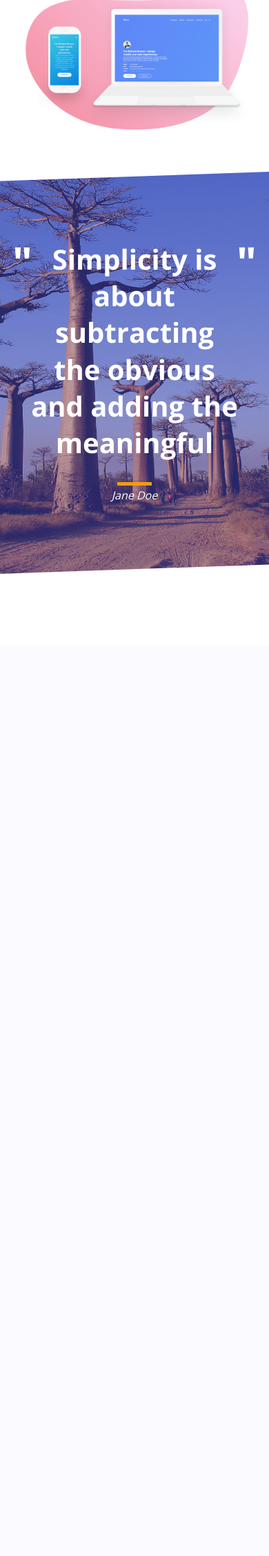
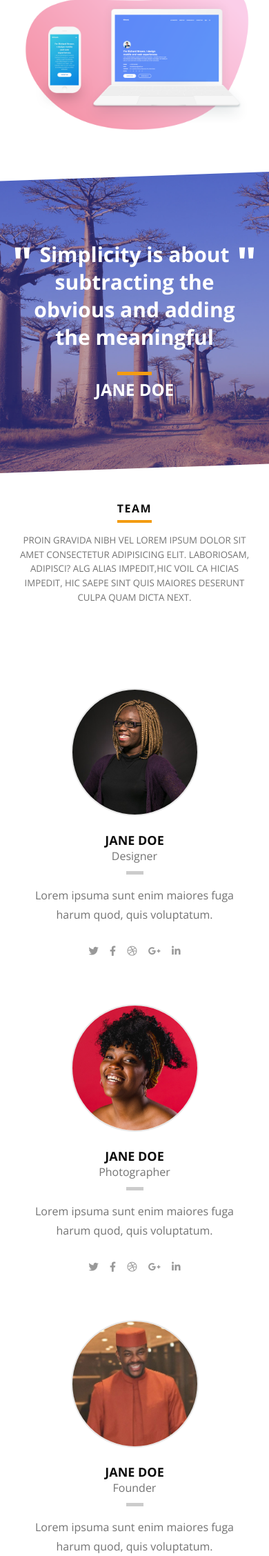
Before and after one commit to yanndeo/mini-template-html-css, a PHP site: page /index.html in a window 390 px wide. Shown: the part 2609-4865 px from the top of the page at 69% size. Before the commit the page ends 3441 px from the top, so only its background shows below. Run offline with PHP 8.4, Linux system fonts and the light colour scheme; some libraries are stand-ins or nearby versions.

Commit message:
section team & responsive

```diff
--- a/css/app.css
+++ b/css/app.css
@@ -64,11 +64,11 @@ p {
   line-height: 28px; }
 
 blockquote {
-  font-size: clamp(2.5rem, 3vw, 2.8125rem);
+  font-size: clamp(1.875rem, 3vw, 2.8125rem);
   font-weight: bold;
   line-height: 1.33333; }
 
-.cite {
+cite {
   font-size: 1.5rem;
   text-transform: uppercase;
   font-style: normal;
@@ -80,6 +80,10 @@ blockquote {
 .important {
   color: #e74c3c;
   line-height: 28px; }
+
+.img-fluid {
+  max-width: 100%;
+  height: auto; }
 
 /* Layouts */
 .l-container {
@@ -496,6 +559,44 @@ blockquote {
     .quote-text:before, .quote-text:after {
       font-size: 6.875rem;
       line-height: 0.54545; } }
+
+.twitter,
+.facebook,
+.dribble,
+.google-plus,
+.linkedin {
+  color: #999999; }
+  .twitter:hover,
+  .facebook:hover,
+  .dribble:hover,
+  .google-plus:hover,
+  .linkedin:hover {
+    color: #f39c12; }
+  .twitter:before,
+  .facebook:before,
+  .dribble:before,
+  .google-plus:before,
+  .linkedin:before {
+    content: "\f0d5";
+    display: inline-block;
+    padding: 6px;
+    font-family: "Font Awesome 5 Brands";
+    font-weight: 400;
+    font-size: .9rem;
+    vertical-align: middle;
+    font-style: normal; }
+
+.twitter::before {
+  content: '\f099'; }
+
+.facebook::before {
+  content: '\f39e'; }
+
+.dribble::before {
+  content: '\f17d'; }
+
+.linkedin::before {
+  content: '\f0e1'; }
 
 .section-about .section-content {
   display: -webkit-box;
@@ -624,42 +725,105 @@ blockquote {
     .section-skills .section-content .content-image {
       width: 45%; } }
 
-.progress-bar {
-  margin-bottom: 1.875rem; }
-  .progress-bar:last-child {
-    margin-bottom: 0; }
-  .progress-bar .value {
-    color: #bfbfbf; }
-    .progress-bar .value:before {
-      content: "/";
-      display: inline-block;
-      padding: 0 8px; }
+.section-team-content {
+  display: -webkit-box;
+  display: -webkit-flex;
+  display: -ms-flexbox;
+  display: flex;
+  -webkit-box-pack: justify;
+  -webkit-justify-content: space-between;
+      -ms-flex-pack: justify;
+          justify-content: space-between;
+  -webkit-box-align: center;
+  -webkit-align-items: center;
+      -ms-flex-align: center;
+          align-items: center;
+  text-align: center;
+  -webkit-flex-wrap: wrap;
+      -ms-flex-wrap: wrap;
+          flex-wrap: wrap; }
 
-.progress-bar-title {
-  display: inline-block;
-  line-height: 40px;
+.card-team {
+  max-width: 100%;
+  padding: 27px;
+  border: 1px solid transparent;
+  border-top: 4px solid transparent; }
+  .card-team:hover {
+    border: 1px solid #e8e8e8;
+    border-top: 4px solid #f39c12;
+    -webkit-transition: .7s;
+    transition: .7s;
+    background: #f0f0f0; }
+    .card-team:hover .card-title:after {
+      background-color: #f39c12; }
+  .card-team .card-image {
+    width: 185px;
+    height: 185px;
+    border-radius: 50%;
+    margin: auto;
+    position: relative;
+    overflow: hidden;
+    border: 2px solid #e8e8e8;
+    text-align: center; }
+    .card-team .card-image img {
+      width: 626px;
+      object-fit: fill; }
+  .card-team .card-title {
+    margin-bottom: 16px;
+    padding-top: 26px;
+    cursor: pointer; }
+    .card-team .card-title .name {
+      font-size: 1.125rem;
+      font-weight: bold;
+      line-height: 1;
+      text-transform: uppercase;
+      color: #0d0d0d; }
+    .card-team .card-title .fonction {
+      font-size: 1rem;
+      font-weight: 400;
+      line-height: 1.25;
+      text-transform: capitalize; }
+    .card-team .card-title:after {
+      content: "";
+      display: block;
+      margin: 8px auto;
+      width: 1.5625rem;
+      height: 5px;
+      background-color: #cccccc; }
+  .card-team .card-footer {
+    text-align: center; }
+
+@media only screen and (min-width: 576px) {
+  .card-team {
+    width: 50%; } }
+
+@media only screen and (min-width: 992px) {
+  .card-team {
+    width: 25%; } }
+
+.stat {
+  display: -webkit-box;
+  display: -webkit-flex;
+  display: -ms-flexbox;
+  display: flex;
+  -webkit-box-pack: justify;
+  -webkit-justify-content: space-between;
+      -ms-flex-pack: justify;
+          justify-content: space-between;
+  -webkit-box-align: center;
+  -webkit-align-items: center;
+      -ms-flex-align: center;
+          align-items: center;
+  font-weight: 800;
+  font-size: 25px;
+  line-height: 33px; }
+
+.stat-description .numbers {
   text-transform: uppercase; }
 
-.progress-bar-content {
-  width: 100%;
-  max-width: 85%;
-  margin: 0 auto;
-  height: 10px;
-  position: relative;
-  background-color: #e6e6e6; }
-  .progress-bar-content span {
-    display: inline-block;
-    height: 100%;
-    position: absolute;
-    top: 0;
-    bottom: 0;
-    left: 0;
-    right: 0;
-    background-color: #f39c12; }
-
-@media only screen and (min-width: 992px) {
-  .progress-bar-content {
-    margin: unset; } }
+.stat-description .label {
+  font-weight: 600;
+  text-transform: capitalize; }
 
 /* Comment sont ecrites les règles
 
--- a/index.html
+++ b/index.html
@@ -67,7 +67,7 @@
 
 <div class="section-x">
     <!-- About -->
-    <section class=" section-about">
+    <section class="section-about">
         <div class="l-container">
 
             <div class="section-presentation">
@@ -103,8 +103,6 @@
 
             <hr>
         </div>
-
-
     </section>
     <!-- EndAbout -->
 
@@ -172,22 +170,179 @@
 
 </div>
 
-<!-- <section class="">
+    <!-- Section Banner : Quote -->
+ <section class="section-banner">
+    <div class="l-container">
+        <blockquote class="quote-text">Simplicity is about subtracting the obvious
+            and adding the meaningful</blockquote>
+        <cite class="quote-author">Jane Doe</cite>
+    </div>
+    </section>
+</section>
+    <!-- EndQuote -->
 
-</section> -->
 
-<section class="section-banner">
-    <div class="l-container">
-    <blockquote class="quote-text">Simplicity is about subtracting the obvious
-        and adding the meaningful</blockquote>
-    <cite class="quote-author">Jane Doe</cite>
-</div>
-</section>
+
 
 <div class="section-x">
+    <!-- Team -->
+    <div class="l-container">
 
+        <div class="section-presentation">
+            <h2 class="section-presentation-title ">Team</h2>
+            <p class="section-presentation-text">
+                Proin gravida nibh vel Lorem ipsum dolor sit amet consectetur adipisicing elit.
+                Laboriosam, adipisci? Alg Alias impedit,hic voil ca hicias impedit, hic saepe sint quis maiores deserunt
+                culpa quam dicta next.
+            </p>
+        </div>
+        <div class="section-team-content">
+            <div class="card card-team">
+                <div class="card-image">
+                    <img src="/assets/images/femme2.jpg" alt="" class="img-fluid">
+                </div>
+                <div class="card-title">
+                    <h4 class="name">Jane Doe</h4>
+                    <span class="fonction">Designer</span>
+                </div>
+                <div class="card-body">
+                    <p class="text">
+                        Lorem ipsuma sunt enim maiores fuga harum quod, quis voluptatum.
+                    </p>
+                </div>
+                <div class="card-footer">
+                    <a href="#" class="twitter"></a>
+                    <a href="#" class="facebook"> </a>
+                    <a href="#" class="dribble"></a>
+                    <a href="#" class="google-plus"></a>
+                    <a href="#" class="linkedin"></a>
+                </div>
+            </div>
+
+            <div class="card card-team">
+                <div class="card-image">
+                    <img src="/assets/images/femme1.jpg" alt="" class="img-fluid">
+                </div>
+                <div class="card-title">
+                    <h4 class="name">Jane Doe</h4>
+                    <span class="fonction">Photographer</span>
+                </div>
+                <div class="card-body">
+                    <p class="text">
+                        Lorem ipsuma sunt enim maiores fuga harum quod, quis voluptatum.
+                    </p>
+                </div>
+                <div class="card-footer">
+                    <a href="#" class="twitter"></a>
+                    <a href="#" class="facebook"></a>
+                    <a href="#" class="dribble"></a>
+                    <a href="#" class="google-plus"></a>
+                    <a href="#" class="linkedin"></a>
+                </div>
+            </div>
+
+            <div class="card card-team">
+                <div class="card-image">
+                    <img src="/assets/images/homme2.jpg" alt="" class="img-fluid">
+                </div>
+                <div class="card-title">
+                    <h4 class="name">Jane Doe</h4>
+                    <span class="fonction">Founder</span>
+                </div>
+                <div class="card-body">
+                    <p class="text">
+                        Lorem ipsuma sunt enim maiores fuga harum quod, quis voluptatum.
+                    </p>
+                </div>
+                <div class="card-footer">
+                    <a href="#" class="twitter"></a>
+                    <a href="#" class="facebook"></a>
+                    <a href="#" class="dribble"></a>
+                    <a href="#" class="google-plus"></a>
+                    <a href="#" class="linkedin"></a>
+                </div>
+            </div>
+
+            <div class="card card-team">
+                <div class="card-image">
+                    <img src="/assets/images/homme1.jpg" alt="" class="img-fluid">
+                </div>
+                <div class="card-title">
+                    <h4 class="name">Jane Doe</h4>
+                    <span class="fonction">developer</span>
+                </div>
+                <div class="card-body">
+                    <p class="text">
+                        Lorem ipsuma sunt enim maiores
+                        fuga harum quod, quis voluptatum.
+                    </p>
+                </div>
+                <div class="card-footer">
+                    <a href="#" class="twitter"></a>
+                    <a href="#" class="facebook"></a>
+                    <a href="#" class="dribble"></a>
+                    <a href="#" class="google-plus"></a>
+                    <a href="#" class="linkedin"></a>
+                </div>
+            </div>
+        </div>
+
+
+
+    </div>
+    <!-- EndTeam -->
 </div>
 
+
+  <!-- Section Banner : Stats 2 -->
+  <section class="section-banner">
+      <div class="l-container">
+          <div class="stat">
+
+            <div class="stat-project">
+                <div class="stat-icon">
+                    <i class="fas fa-mug-hot"></i>
+                </div>
+                <div class="stat-description">
+                     <div class="numbers">6K+</div>
+                     <div class="label">Coffees</div>
+                </div>
+            </div>
+
+            <div class="stat-project">
+                <div class="stat-icon">
+                    <i class="fas fa-inbox"></i>
+                </div>
+                <div class="stat-description">
+                    <div class="numbers">6K+</div>
+                    <div class="label">Coffees</div>
+                </div>
+            </div>
+
+            <div class="stat-project">
+                <div class="stat-icon">
+                    <i class="far fa-user"></i>
+                </div>
+                <div class="stat-description">
+                    <div class="numbers">435</div>
+                    <div class="label">Clients</div>
+                </div>
+            </div>
+
+            <div class="stat-project">
+                <div class="stat-icon">
+                    <i class="fas fa-thumbs-up"></i>
+                </div>
+                <div class="stat-description">
+                    <div class="numbers">225</div>
+                    <div class="label">awards</div>
+                </div>
+            </div>
+          </div>
+      </div>
+  </section>
+  </section>
+  <!-- EndQuote -->
 
 
 
--- a/scss/app.scss
+++ b/scss/app.scss
@@ -16,11 +16,14 @@
 
 @import "module/btn";
 @import "module/bulle";
+@import "module/progress";
 @import "module/quote";
+@import "module/socialnetwork";
 
 @import "module/about";
 @import "module/skills";
-@import "module/progress";
+@import "module/team";
+@import "module/stats"
 
 
 
--- a/scss/base/_base.scss
+++ b/scss/base/_base.scss
@@ -87,7 +87,7 @@ blockquote{
 
 
 
-.cite{
+cite{
     font-size: r(24px);
     text-transform: uppercase;
     font-style: normal;
@@ -105,3 +105,8 @@ blockquote{
     color: #e74c3c;
     line-height: 28px;
 }
+
+.img-fluid{
+    max-width: 100%;
+    height: auto;
+}
--- a/scss/module/_quote.scss
+++ b/scss/module/_quote.scss
@@ -27,14 +27,13 @@
 
 .quote-author {
     display: block;
-    margin-top: 30px;
+    margin-top: r(30px);
     &:before {
         content: '';
         display: block;
-        width: 50px;
-        height: 5px;
+        width: r(50px);
+        height: r(5px);
         background-color: $main-color;
-        // text-align: center;
         margin: 0 auto;
     }
 }
@@ -48,7 +47,6 @@
 
     .quote-text{
         padding: 0 r(55px);
-
         &:before,
         &:after {
             font-size: r(110px);
--- /dev/null
+++ b/scss/module/_socialnetwork.scss
@@ -0,0 +1,46 @@
+
+.twitter,
+.facebook,
+.dribble,
+.google-plus,
+.linkedin {
+    color: #999999;
+    &:hover{
+        color: $main-color;
+    }
+    &:before{
+        content: "\f0d5";
+        display: inline-block;
+        padding: 6px;
+        font-family: "Font Awesome 5 Brands";
+        font-weight: 400;
+        font-size: .9rem;
+        vertical-align: middle;
+        font-style: normal;
+    }
+}
+
+
+.twitter{
+    &::before{
+        content: '\f099';
+    }
+}
+
+.facebook {
+    &::before {
+        content: '\f39e';
+    }
+}
+
+.dribble {
+    &::before {
+        content: '\f17d';
+    }
+}
+
+.linkedin {
+    &::before {
+        content: '\f0e1';
+    }
+}
--- /dev/null
+++ b/scss/module/_stats.scss
@@ -0,0 +1,20 @@
+.stat{
+    display: flex;
+    justify-content: space-between;
+    align-items: center;
+    font-weight: 800;
+    font-size: 25px;
+    line-height: 33px;
+}
+
+
+.stat-description{
+    .numbers {
+        text-transform: uppercase;
+    }
+
+    .label {
+        font-weight: 600;
+        text-transform: capitalize;
+    }
+}
--- /dev/null
+++ b/scss/module/_team.scss
@@ -0,0 +1,94 @@
+.section-team-content{
+    display: flex;
+    justify-content: space-between;
+    align-items: center;
+    text-align: center;
+    flex-wrap: wrap;
+}
+
+
+.card-team{
+    max-width: 100%;
+    padding: 27px;
+    border: 1px solid transparent;
+    border-top: 4px solid transparent;
+    &:hover{
+        border: 1px solid #e8e8e8;
+        border-top: 4px solid $main-color;
+        transition: .7s;
+        background: #f0f0f0;
+        .card-title {
+            &:after {
+              background-color: $main-color;
+            }
+        }
+    }
+
+    .card-image{
+        @include rounded-item(185px, 185px);
+        margin: auto;
+        position: relative;
+        overflow: hidden;
+        border: 2px solid#e8e8e8;
+        text-align: center;
+        img{
+            width: 626px;
+           object-fit: fill;
+        }
+    }
+
+
+    .card-title{
+        margin-bottom: 16px;
+        padding-top: 26px;
+        cursor: pointer;
+        .name{
+            font-size: r(18px);
+            font-weight: bold;
+            line-height: lh(20, 20);
+            text-transform: uppercase;
+            color: #0d0d0d;
+        }
+        .fonction {
+            font-size: r(16px);
+            font-weight: 400;
+            line-height: lh(20, 16);
+            text-transform: capitalize;
+        }
+
+        &:after{
+            content: "";
+            display: block;
+            margin: 8px auto;
+            width: r(25px);
+            height: 5px;
+            background-color: #cccccc
+        }
+    }
+
+
+    .card-footer{
+        text-align: center;
+    }
+}
+
+
+
+
+
+/////////////////////// RESPONSIVE ///////////////////////
+
+
+@media only screen and (min-width: 576px) {
+    .card-team {
+        width: 50%;
+    }
+}
+
+
+@media only screen and (min-width: 992px) {
+    .card-team {
+        width: 25%;
+    }
+
+}
--- a/scss/tools/_mixins.scss
+++ b/scss/tools/_mixins.scss
@@ -31,3 +31,11 @@
     right: 0;
     bottom: 0;
 }
+
+
+@mixin rounded-item($w, $h) {
+     width: $w;
+     height: $h;
+     border-radius: 50%;
+
+}
```
Also changed, not shown: other parts of css/app.css (+62 -3 lines), scss/module/_bulle.scss (+30 -2 lines), assets/images/femme1.jpg (added), assets/images/femme2.jpg (added), assets/images/femme3.jpg (added), assets/images/homme1.jpg (added), assets/images/homme2.jpg (added).
